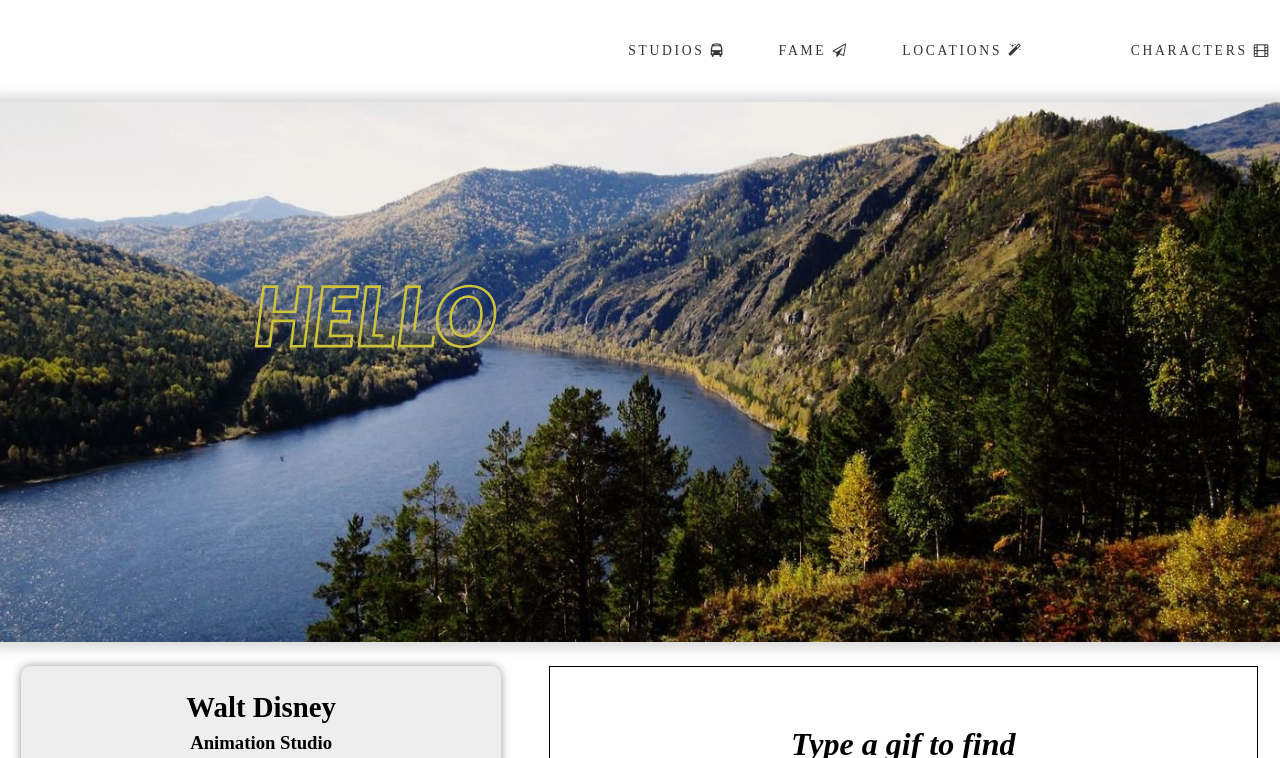
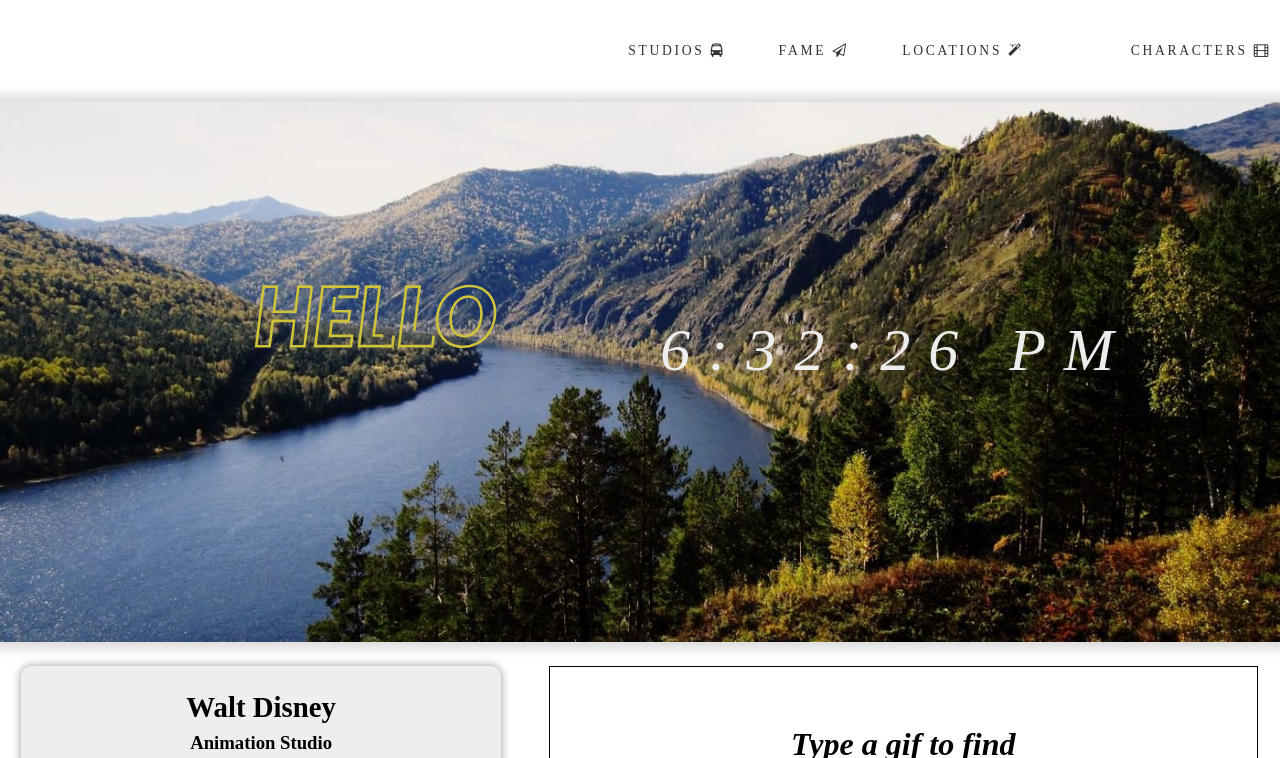
Before and after one commit to otter00/Web-Project, a plain HTML site: page htmls/studios.html in a window 1280 px wide. Shown: the top 758 px of the page. Drawn offline with Linux system fonts and the light colour scheme.

Commit message:
clocks added

```diff
--- a/JS's/API.js
+++ b/JS's/API.js
@@ -36,5 +36,5 @@ function onSearch() {
         }
     })
     .catch(error => alert(error))
-    .finally(alert(`Work's done`));
+    .finally(console.log(`Work's done`));
 }
--- a/JS's/studios.js
+++ b/JS's/studios.js
@@ -245,3 +245,13 @@ if (localStorage.length != 0) {
 document.addEventListener('DOMContentLoaded', ()=> {
     storageCheck();
 });
+
+// CLOCK
+
+window.onload = function(){
+    window.setInterval(function(){
+    var now = new Date();
+    var clock = document.getElementById("clock");
+    clock.innerHTML = now.toLocaleTimeString();
+    },1000);
+};
--- a/htmls/studios.html
+++ b/htmls/studios.html
@@ -80,6 +80,10 @@
                 </div>
             </section> -->
 
+            <div class='intro__project JS__clock'>
+                <div id="clock"></div>
+            </div>
+
             <!-- TIMER -->
             <!-- <div class='wrapper intro__project'>
                 <div class='clock'>
--- a/styles/aside.css
+++ b/styles/aside.css
@@ -27,3 +27,11 @@ h1 {
     background-color: rgb(238, 238, 238);
     border: none;
 }
+
+#clock{
+    color: rgba(237, 237, 237, 1);
+    font-style: italic;
+    font-weight: 500;
+    font-size: 60px;
+    letter-spacing: 0.3em;
+}
--- a/styles/intro.css
+++ b/styles/intro.css
@@ -69,8 +69,16 @@
     grid-area: intro-image-start / intro-image-start / intro-image-end / intro-image-end;
     position: relative;
     display: flex;
+    /* flex-direction: column; */
+    /* justify-content: flex-end; */
+}
+
+.JS__clock {
+    /* FOR JS-CLOCK */
+    justify-content: flex-start;
     flex-direction: column;
-    justify-content: flex-end;
+    margin-top: 7em;
+    align-items: center;
 }
 
 .intro__project-img {
```
